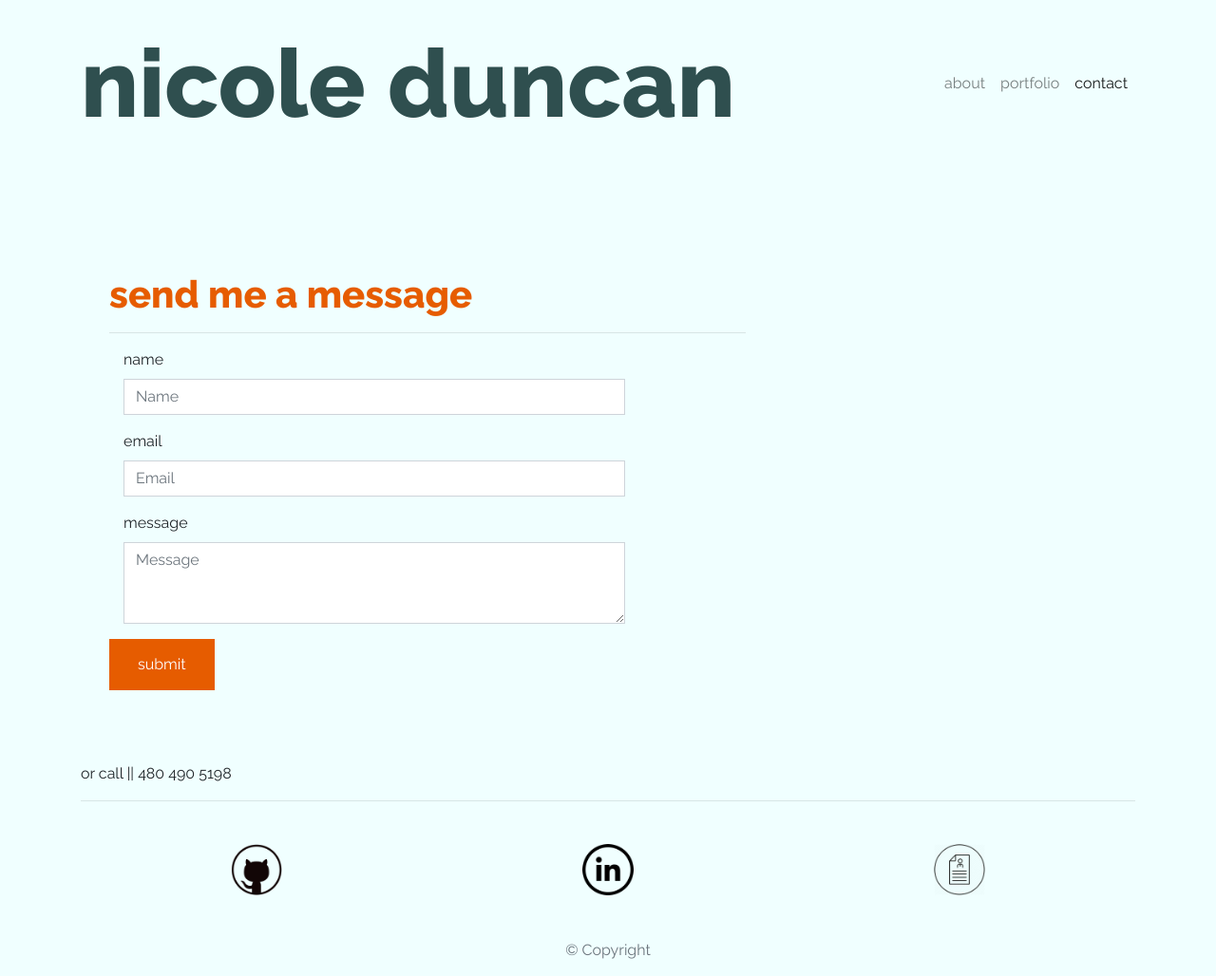
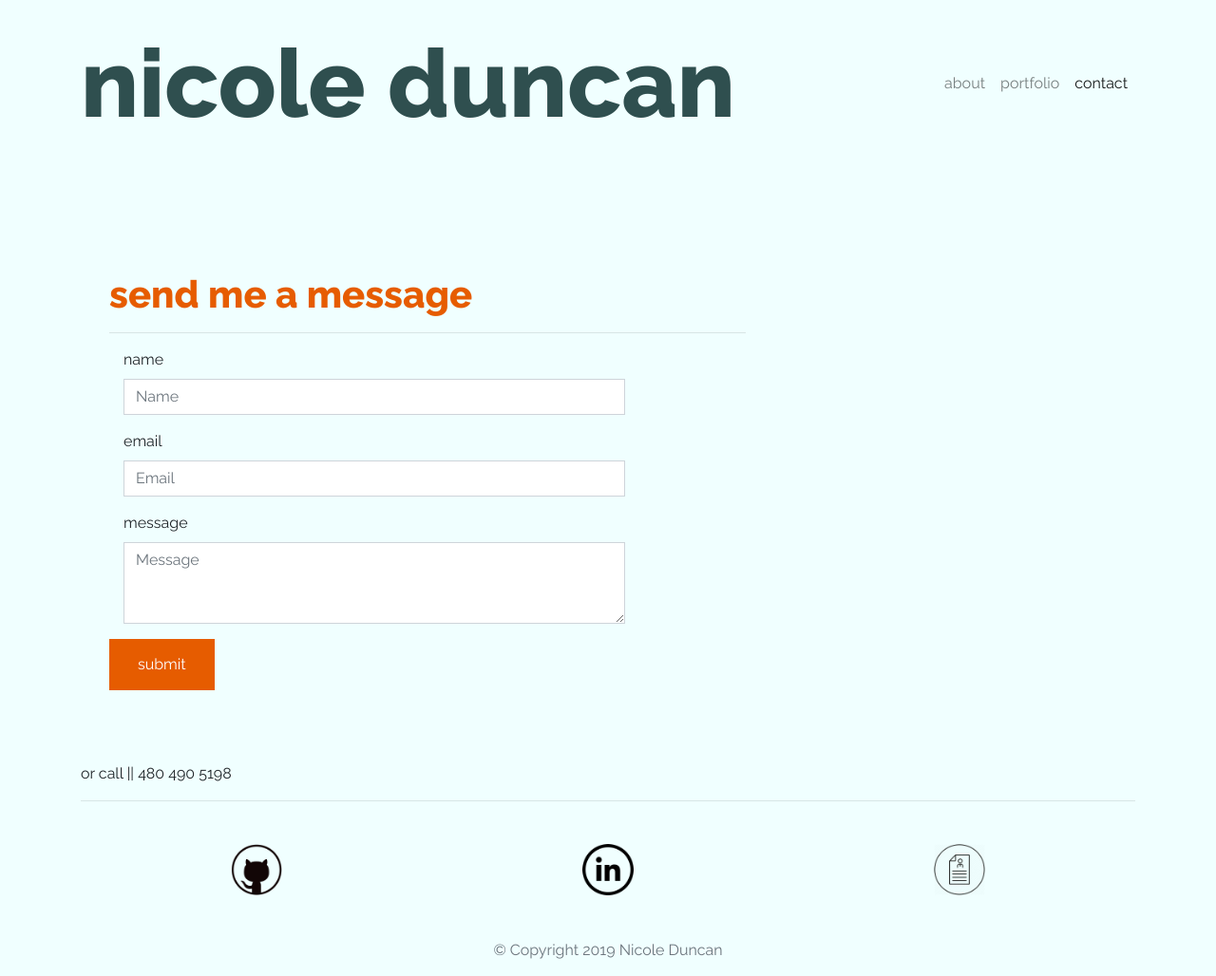
Before and after one commit to thenicoleduncan/portfolio, a plain HTML site: page contact.html in a window 1280 px wide. Shown: the whole page at 95% size. Drawn offline with nearby package versions, Linux system fonts and the light colour scheme.

Commit message:
made sure that all of my web pages said copyright with my name

```diff
--- a/contact.html
+++ b/contact.html
@@ -118,7 +118,7 @@
   <footer class="footer">
     <div class="two-toned-footer-color"></div>
     <p class="text-muted text-muted-footer text-center">
-      &copy; Copyright
+      &copy; Copyright 2019 Nicole Duncan
     </p>
 
   </footer>
```
Also changed, not shown: index.html (+1 -1 lines).
